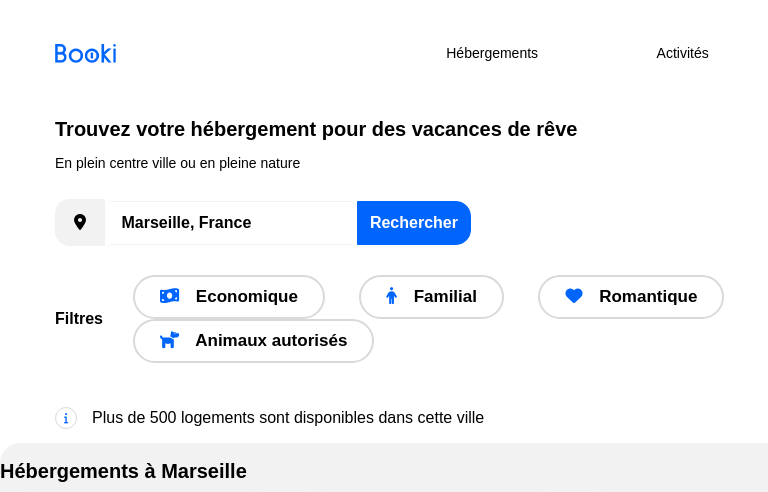
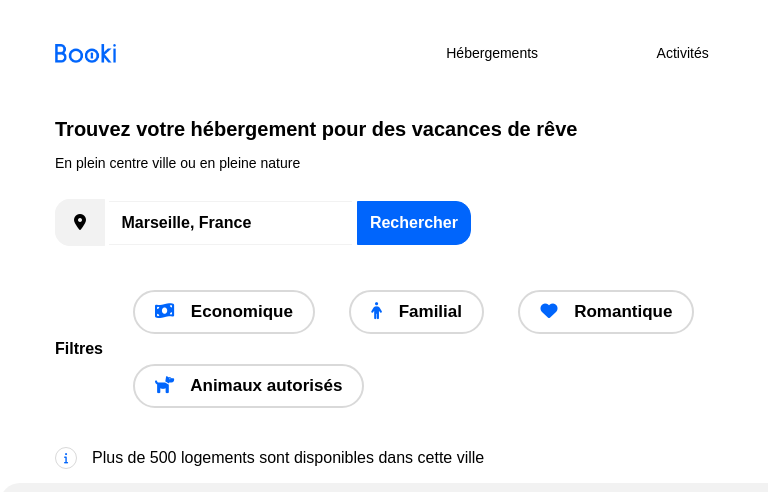
Before and after one commit to MathildeHain/P2Booki, a plain HTML site: page index.html in a window 768 px wide. Shown: the top 492 px of the page. Drawn offline with Linux system fonts and the light colour scheme.

Commit message:
Mise en forme de la partie 'Filtres' version tablette

```diff
--- a/css/tablet.css
+++ b/css/tablet.css
@@ -10,4 +10,17 @@
     color: #000000;
 }
 
+/*TOP*/
+    /*Filtres*/
+        /*Général*/
+.mainFiltres {
+    margin: 30px 0 10px 0;
 }
+
+        /*Boutons*/
+.buttonFiltre {
+    margin: 15px;
+    padding: 10px 20px;
+}
+
+}
```
